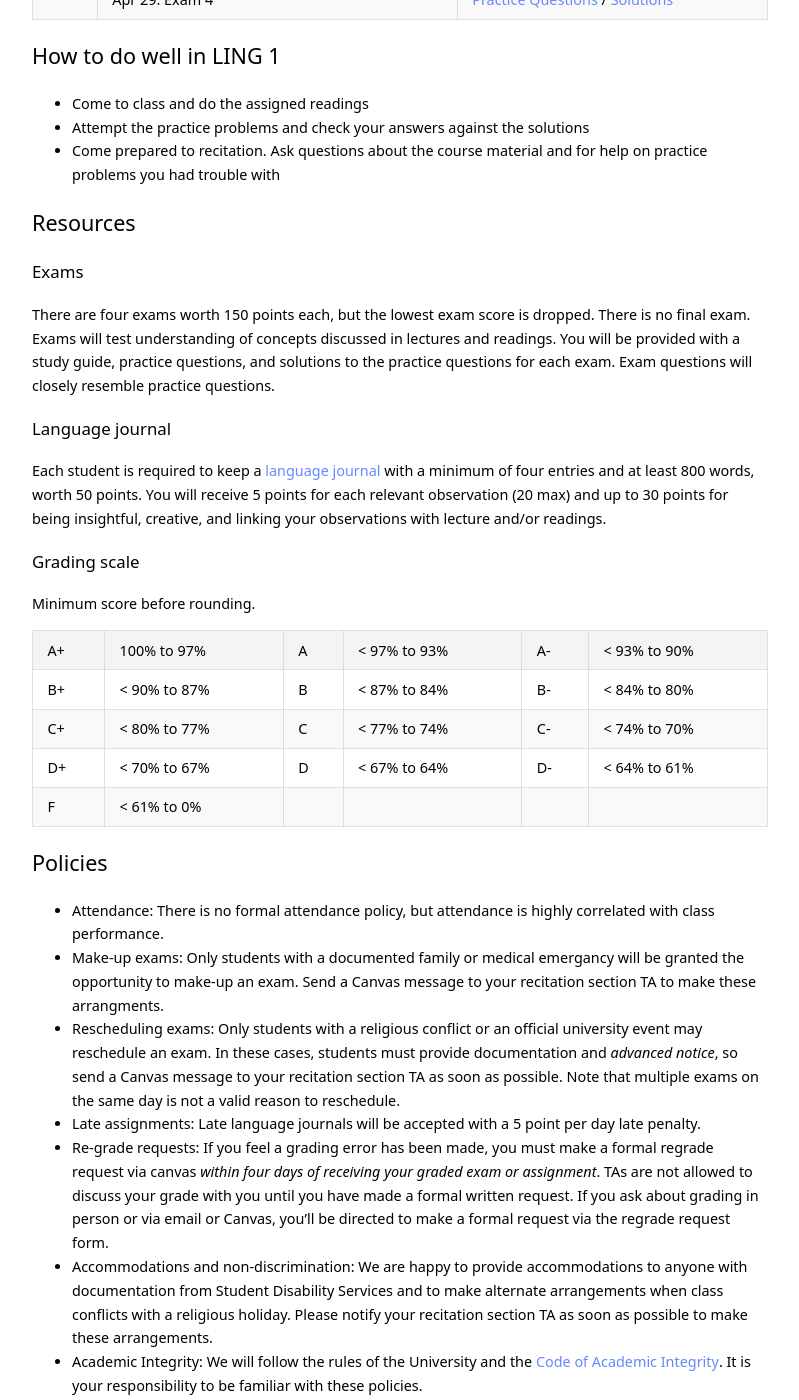
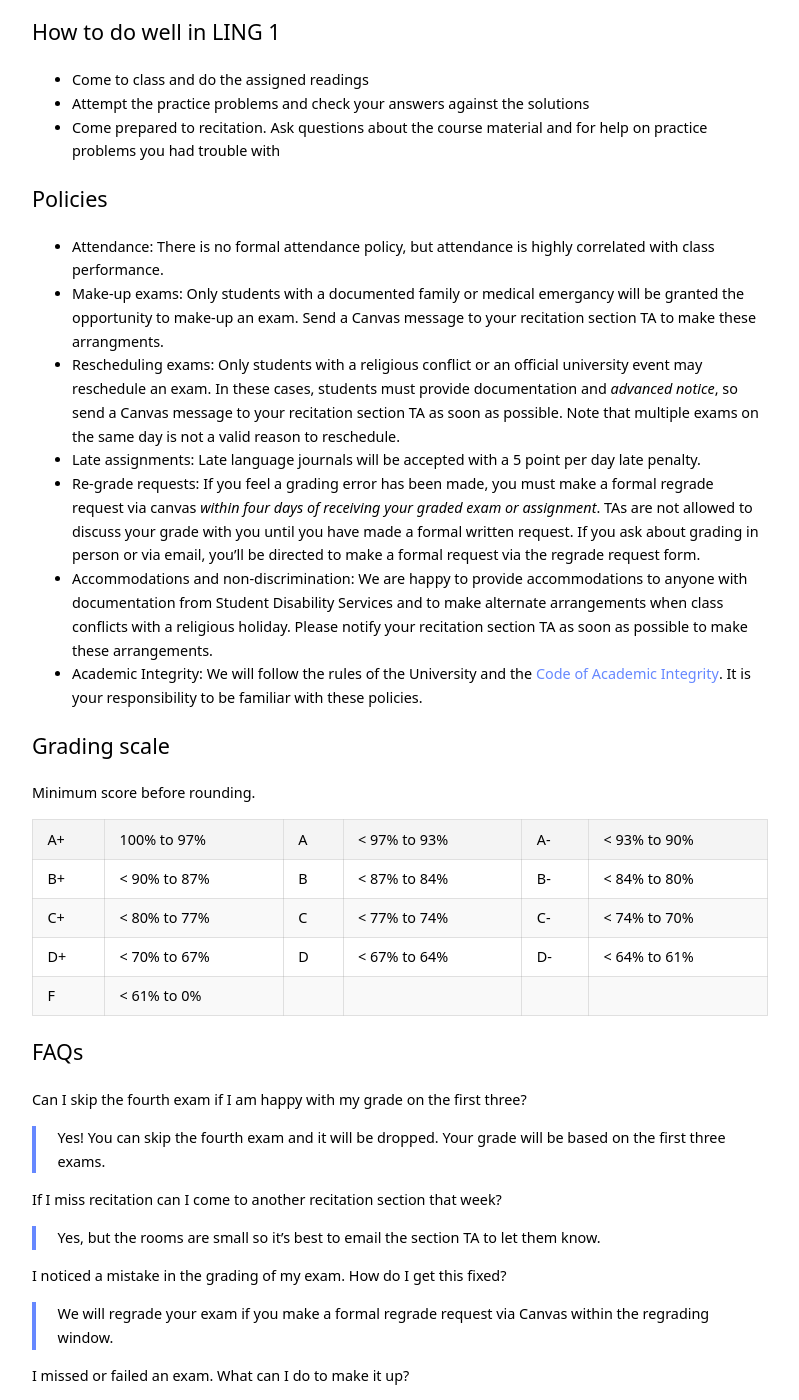
Before and after one commit to kschuler/ling001, a Jekyll site: the page built from index.md, in a window 1280 px wide and 1400 px high, scrolled down 2671 px. Shown: the whole window, without its empty margins (240-1039 px from the left). Built offline with Jekyll 4.4.1, drawn with Linux system fonts in a browser that asks for light colours; some of the changed text lies outside the part shown.

Commit message:
Update index.md

```diff
--- a/index.md
+++ b/index.md
@@ -37,10 +37,10 @@ M & W 12-1pm with Katie<br>Location TBD<br><br><br><br><br><br> | 201 - R 9:30-1
 
 ### Evaluation
 - **Exams (90%)** - There are four [exams](#exams) worth 150 points each, but the lowest exam score is dropped.
-- **Language journal (10%)** - Each student is required to keep a [language journal](#language-journal) with a minimum of four entries and at least 800 words, worth 50 points.
+- **Language journal (10%)** - Each student is required to keep a [language journal](#resources/language-journal-assignment) with a minimum of four entries and at least 800 words, worth 50 points.
 
 ### Extra Credit
--  **Research bonus:** Earn 5 bonus points for each hour of research participation via SONA and/or 5 bonus points for attending a language-related talk or event on campus (limit 15 total points per semester). You must also write about these experiences as entries in your language journal.
+-  **Research bonus:** Earn 5 bonus points for each hour of research participation via SONA and/or 5 bonus points for attending a language-related talk or event on campus (limit 15 total points per semester).
 - **Reading bonus:** Earn 10 bonus points by being a member of the recitation section with the most engagement on perusall.
 
 ## Schedule
@@ -70,14 +70,16 @@ Wk  | Topic | Readings & Resources
 - Attempt the practice problems and check your answers against the solutions
 - Come prepared to recitation. Ask questions about the course material and for help on practice problems you had trouble with
 
-## Resources
-### Exams
-There are four exams worth 150 points each, but the lowest exam score is dropped. There is no final exam. Exams will test understanding of concepts discussed in lectures and readings. You will be provided with a study guide, practice questions, and solutions to the practice questions for each exam. Exam questions will closely resemble practice questions.
+## Policies
+- **Attendance**: There is no formal attendance policy, but attendance is highly correlated with class performance.
+- **Make-up exams**: Only students with a documented family or medical emergancy will be granted the opportunity to make-up an exam. Send a Canvas message to your recitation section TA to make these arrangments.
+- **Rescheduling exams**: Only students with a religious conflict or an official university event may reschedule an exam. In these cases, students must provide documentation and *advanced notice*, so send a Canvas message to your recitation section TA as soon as possible. Note that multiple exams on the same day is not a valid reason to reschedule.
+- **Late assignments**: Late language journals will be accepted with a 5 point per day late penalty.
+- **Re-grade requests**: If you feel a grading error has been made, you must make a formal regrade request via canvas *within four days of receiving your graded exam or assignment*. TAs are not allowed to discuss your grade with you until you have made a formal written request. If you ask about grading in person or via email, you'll be directed to make a formal request via the regrade request form.
+- **Accommodations and non-discrimination**: We are happy to provide accommodations to anyone with documentation from Student Disability Services and to make alternate arrangements when class conflicts with a religious holiday. Please notify your recitation section TA as soon as possible to make these arrangements.
+- **Academic Integrity**: We will follow the rules of the University and the [Code of Academic Integrity](https://catalog.upenn.edu/pennbook/code-of-academic-integrity/).  It is your responsibility to be familiar with these policies.
 
-### Language journal
-Each student is required to keep a [language journal](resources/language-journal-assignment) with a minimum of four entries and at least 800 words, worth 50 points. You will receive 5 points for each relevant observation (20 max) and up to 30 points for being insightful, creative, and linking your observations with lecture and/or readings.
-
-### Grading scale
+## Grading scale
 Minimum score before rounding.
 
 A+ | 100% to 97% | A | < 97% to 93% | A- | < 93% to 90%
@@ -86,16 +88,6 @@ B+ | < 90% to 87% | B | < 87% to 84% | B- | < 84% to 80%
 C+ | < 80% to 77% | C | < 77% to 74% | C- | < 74% to 70%
 D+ | < 70% to 67% | D | < 67% to 64% | D- | < 64% to 61%
 F | < 61% to 0%
-
-## Policies
-- **Attendance**: There is no formal attendance policy, but attendance is highly correlated with class performance.
-- **Make-up exams**: Only students with a documented family or medical emergancy will be granted the opportunity to make-up an exam. Send a Canvas message to your recitation section TA to make these arrangments.
-- **Rescheduling exams**: Only students with a religious conflict or an official university event may reschedule an exam. In these cases, students must provide documentation and *advanced notice*, so send a Canvas message to your recitation section TA as soon as possible. Note that multiple exams on the same day is not a valid reason to reschedule.
-- **Late assignments**: Late language journals will be accepted with a 5 point per day late penalty.
-- **Re-grade requests**: If you feel a grading error has been made, you must make a formal regrade request via canvas *within four days of receiving your graded exam or assignment*. TAs are not allowed to discuss your grade with you until you have made a formal written request. If you ask about grading in person or via email or Canvas, you'll be directed to make a formal request via the regrade request form.
-- **Accommodations and non-discrimination**: We are happy to provide accommodations to anyone with documentation from Student Disability Services and to make alternate arrangements when class conflicts with a religious holiday. Please notify your recitation section TA as soon as possible to make these arrangements.
-- **Academic Integrity**: We will follow the rules of the University and the [Code of Academic Integrity](https://catalog.upenn.edu/pennbook/code-of-academic-integrity/).  It is your responsibility to be familiar with these policies.
-
 
 
 ## FAQs
```
